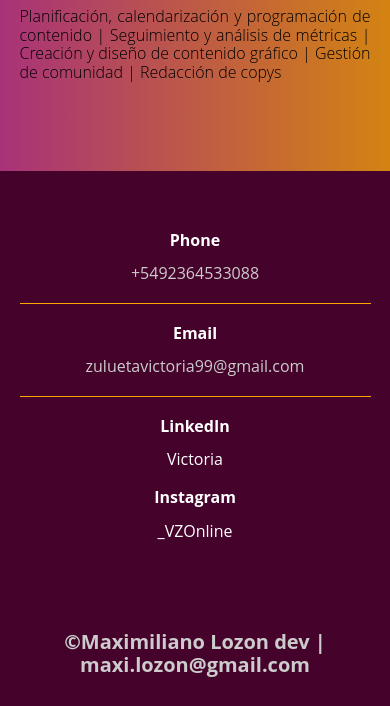
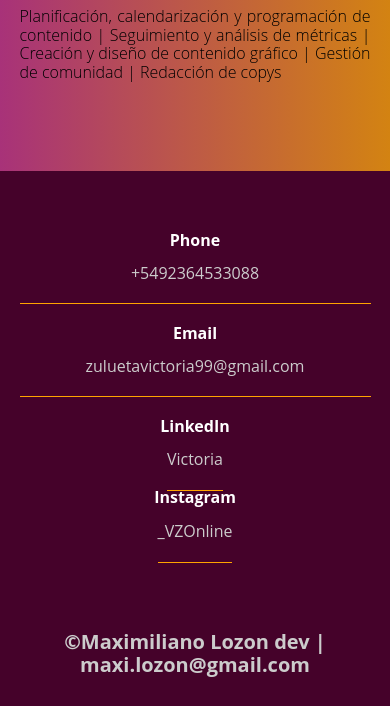
Before and after one commit to MaximilianoLozon/ProyectoVZOnline, a plain HTML site: page index.html in a window 390 px wide. Shown: the part 5220-5926 px from the top of the page. Drawn offline with Linux system fonts and the light colour scheme.

Commit message:
links para contactar y arreglos del footer responsive

```diff
--- a/css/styles.css
+++ b/css/styles.css
@@ -253,6 +253,7 @@ footer{
     color: #ffff;
 }
 .content-foo a{
+    text-decoration: none;
     color: #ffff;
 }
 .titulo-final{
@@ -345,6 +346,11 @@ footer{
             color: #ccc;
             border-bottom: 1px solid orange;
             padding-bottom: 20px;
+        }.content-foo a{
+            text-decoration: none;
+            color: #ccc;
+            border-bottom: 1px solid orange;
+            padding-bottom: 20px;
         }
         .titulo-final{
             font-size: 20px;
--- a/index.html
+++ b/index.html
@@ -162,11 +162,11 @@
       </div>
       <div class="content-foo">
         <h4>LinkedIn</h4>
-        <a ref="https://www.linkedin.com/in/victoria-zulueta" target="_blank">Victoria</a>
+        <a href="https://www.linkedin.com/in/victoria-zulueta" target="_blank">Victoria</a>
       </div>
       <div class="content-foo">
         <h4>Instagram</h4>
-        <a ref="https://www.instagram.com/_vzonline/" target="_blank">_VZOnline</a>
+        <a href="https://www.instagram.com/_vzonline/" target="_blank">_VZOnline</a>
       </div>
     </div>
     <h2 class="titulo-final">&copy;Maximiliano Lozon dev | maxi.lozon@gmail.com</h2>
```
